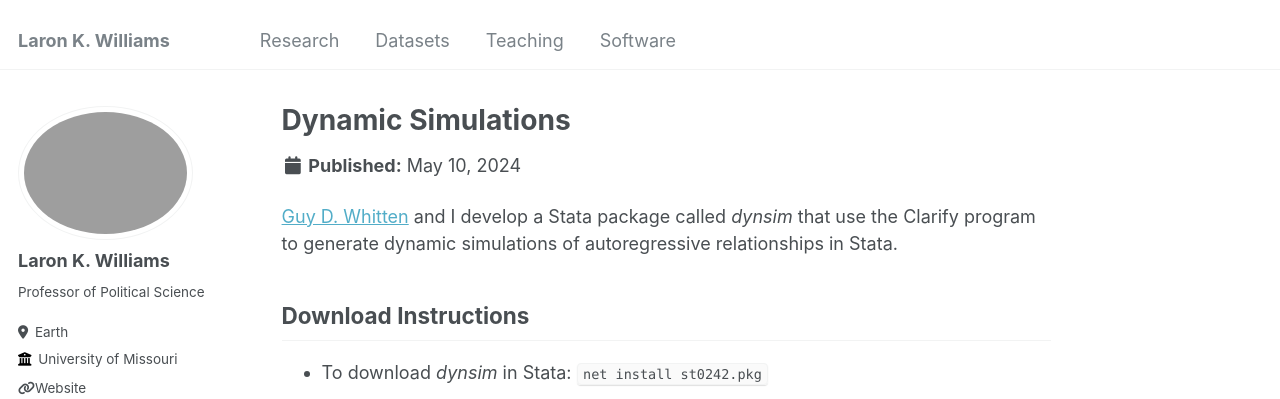
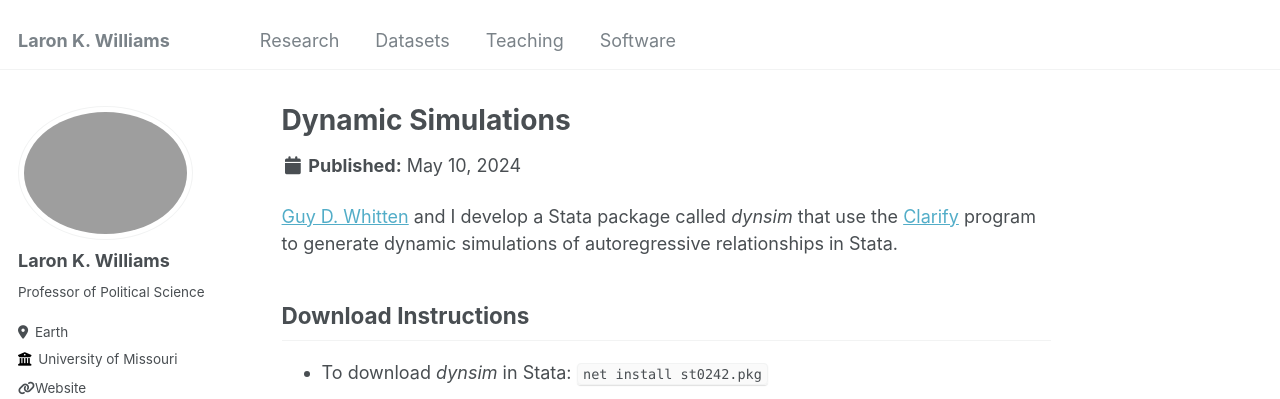
Before and after one commit to williamslaro/williamslaro.github.io, a Jekyll site: the page built from _portfolio/dynsim1.md, in a window 1280 px wide and 1349 px high. Shown: the top 399 px of the window. Built offline with Jekyll 4.4.1, drawn with Linux system fonts in a browser that asks for light colours; some web fonts are replaced; part of the change alters nothing that is shown.

```diff
--- a/_portfolio/dynsim1.md
+++ b/_portfolio/dynsim1.md
@@ -4,7 +4,7 @@ excerpt: "Dynamic simulations of autoregressive relationships in Stata<br/><img
 collection: portfolio
 ---
 
-[Guy D. Whitten](https://bush.tamu.edu/faculty/gwhitten/) and I develop a Stata package called *dynsim* that use the Clarify program to generate dynamic simulations of autoregressive relationships in Stata.
+[Guy D. Whitten](https://bush.tamu.edu/faculty/gwhitten/) and I develop a Stata package called *dynsim* that use the [Clarify](https://gking.harvard.edu/clarify) program to generate dynamic simulations of autoregressive relationships in Stata.
 
 ## Download Instructions
 * To download *dynsim* in Stata: `net install st0242.pkg`
```
